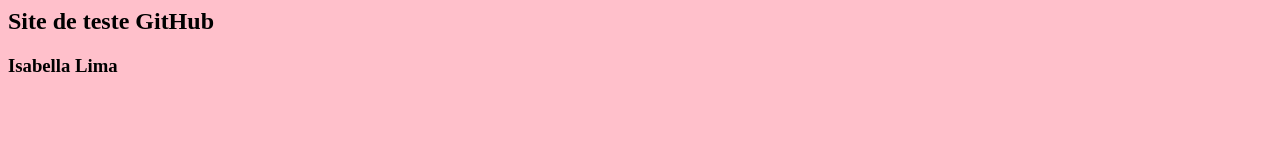
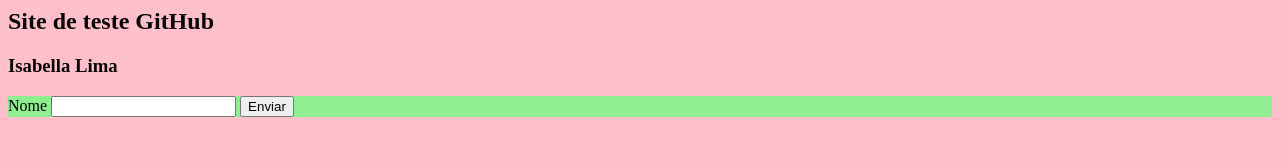
Before and after one commit to IsabellaaaLima/Testando, a plain HTML site: page index.html in a window 1280 px wide. Drawn offline with Linux system fonts and the light colour scheme.

Commit message:
Atualizado com botão

```diff
--- a/index.html
+++ b/index.html
@@ -8,5 +8,10 @@
 <body bgcolor="pink">
     <h2>Site de teste GitHub</h2>
     <h3>Isabella Lima</h3>
+    <div style= "background-color: lightgreen;height;
+    100px">
+       Nome <input>
+       <button>Enviar</button>
+    </div>
 </body>
 </html>
```
